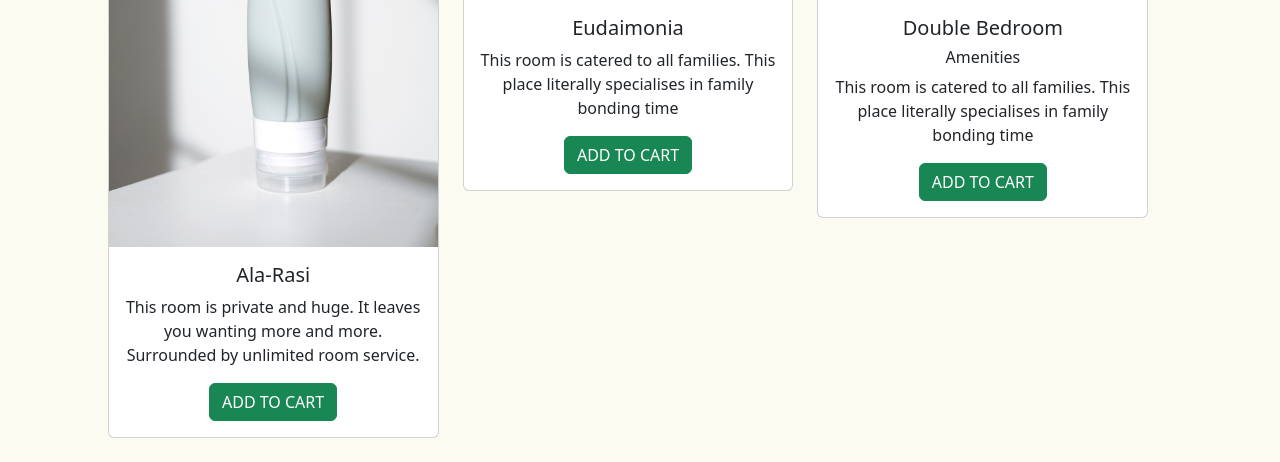
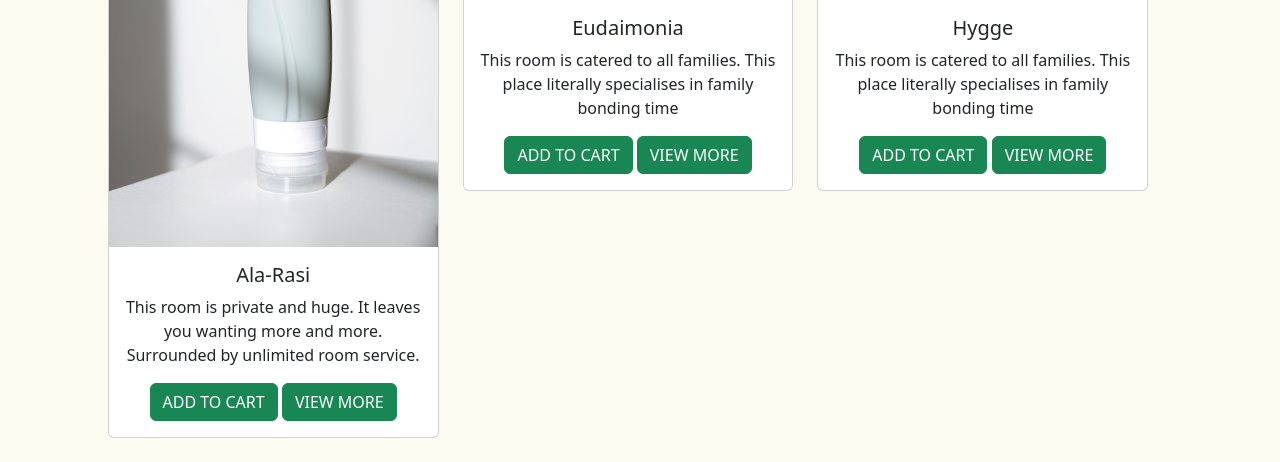
Before and after one commit to Thato2619/Online-Store, a PHP site: page / in a window 1280 px wide. Shown: the part 1451-1913 px from the top of the page. Run offline with PHP 8.4, Linux system fonts and the light colour scheme.

Commit message:
change title to Hygge and remove Amentites
add the view more button three times

```diff
--- a/index.php
+++ b/index.php
@@ -120,6 +120,7 @@
               <h5 class="card-title">Ala-Rasi</h5>
               <p class="card-text">This room is private and huge. It leaves you wanting more and more. Surrounded by unlimited room service.</p>
               <a href="#" class="btn btn-success">ADD TO CART</a>
+              <a href="#" class="btn btn-success">VIEW MORE</a>
             </div>
           </div>
         </div>
@@ -132,6 +133,7 @@
               <h5 class="card-title">Eudaimonia</h5>
               <p class="card-text">This room is catered to all families. This place literally specialises in family bonding time</p>
               <a href="#" class="btn btn-success">ADD TO CART</a>
+              <a href="#" class="btn btn-success">VIEW MORE</a>
             </div>
           </div>
         </div>
@@ -141,10 +143,10 @@
           <div class="card">
             <img src="./static //Images//Hygge.jpeg" class="card-img-top" alt="...">
             <div class="card-body">
-              <h5 class="card-title">Double Bedroom</h5>
-              <h6>Amenities</h6>
+              <h5 class="card-title">Hygge</h5>
               <p class="card-text">This room is catered to all families. This place literally specialises in family bonding time</p>
               <a href="#" class="btn btn-success">ADD TO CART</a>
+              <a href="#" class="btn btn-success">VIEW MORE</a>
             </div>
           </div>
         </div>
```
